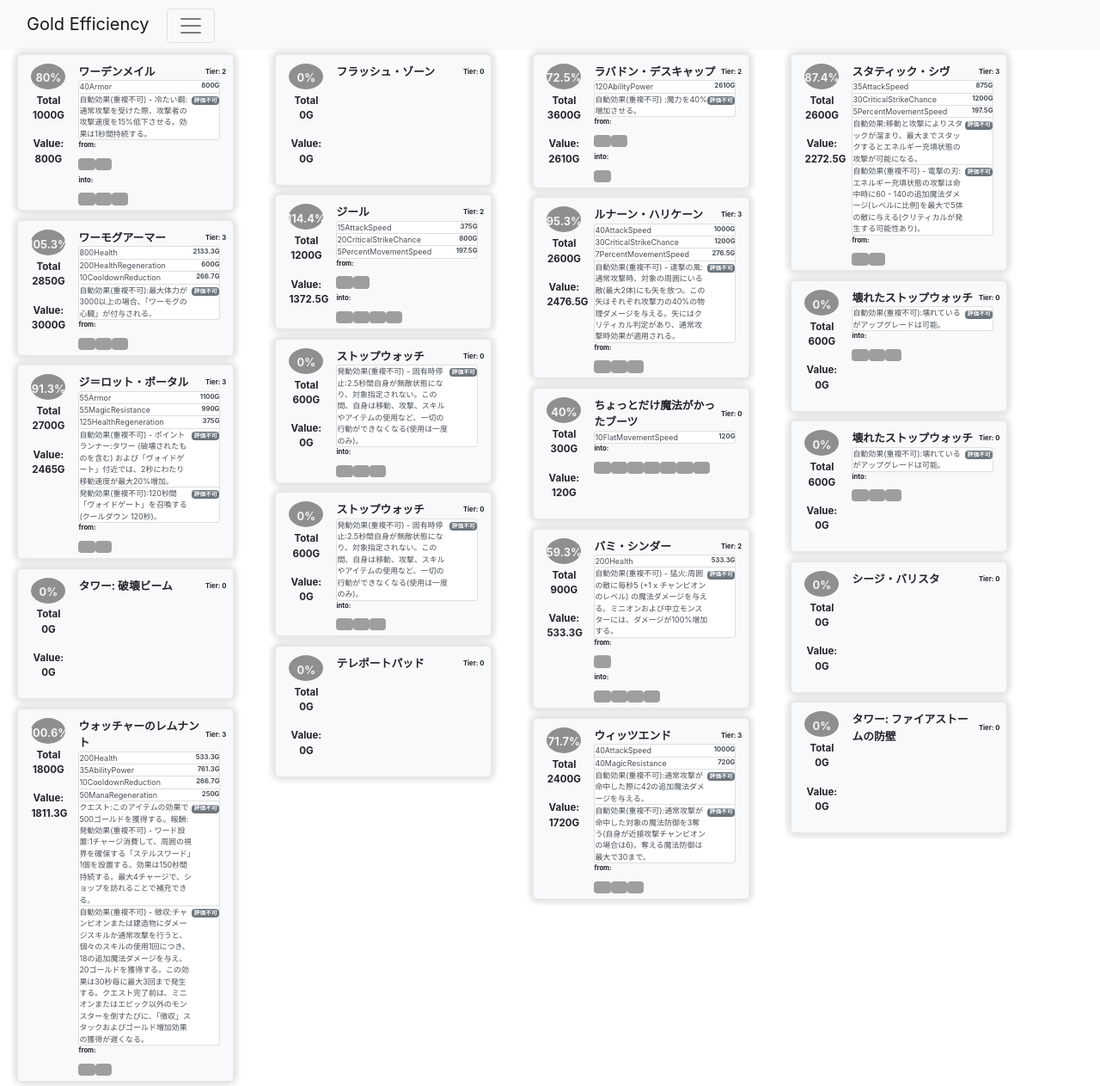
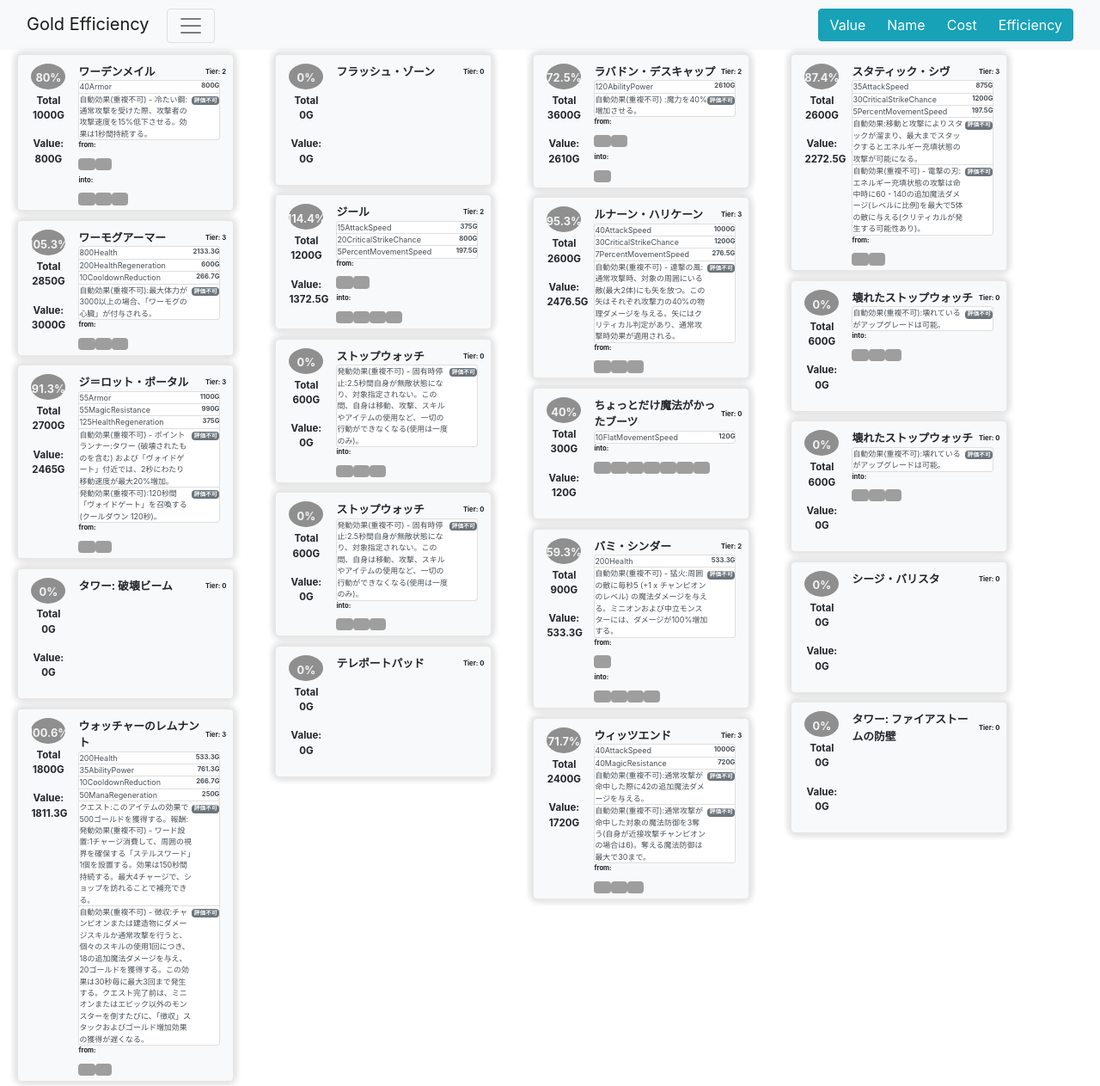
Before and after one commit to answer-d/lol_gold_efficiency, a Django app: template gold_efficiency/templates/gold_efficiency/index.html in a window 1280 px wide. Shown: the whole page at 86% size. Run offline with Django 3.2, Linux system fonts and the light colour scheme; the template is opened without the code that fills it: values that come from a table or form of the project are taken from there, others are empty; data comes from the database, SQL or seed files in the repository; parts of the project's set-up code (start-up, migrations or seed data) failed here and were passed over; some libraries are stand-ins or nearby versions; grey boxes are pictures that could not be loaded.

Commit message:
in progress

```diff
--- a/gold_efficiency/static/gold_efficiency/css/index.css
+++ b/gold_efficiency/static/gold_efficiency/css/index.css
@@ -1,4 +1,3 @@
-
 .box {
   box-shadow:0 0 10px #fff, 0 0 10px #ccc, 0 0 10px #aaa;
   width: 20%;
--- a/gold_efficiency/static/gold_efficiency/js/index.js
+++ b/gold_efficiency/static/gold_efficiency/js/index.js
@@ -1,6 +1,6 @@
 $('.box-container').isotope({
   itemSelector:'.box',
   masonry: {
-    columnWidth:100
+    columnWidth: 100
   }
 });
--- a/gold_efficiency/templates/gold_efficiency/base.html
+++ b/gold_efficiency/templates/gold_efficiency/base.html
@@ -25,6 +25,12 @@
                     </div>
                 </div>
             </div>
+            <div class="btn-group" role="group" aria-label="Sort">
+              <button type="button" class="btn btn-info" sort-type="value">Value</button>
+              <button type="button" class="btn btn-info" sort-type="item-name">Name</button>
+              <button type="button" class="btn btn-info" sort-type="cost">Cost</button>
+              <button type="button" class="btn btn-info" sort-type="efficiency">Efficiency</button>
+            </div>
         </div>
     </nav>
 {% endblock %}
--- a/gold_efficiency/templates/gold_efficiency/index.html
+++ b/gold_efficiency/templates/gold_efficiency/index.html
@@ -72,7 +72,7 @@
           </div>
         </div>
       {% endfor %}
-    </div>
+  </div>
 {% else %}
     <p>No Items are available.</p>
 {% endif %}
```
